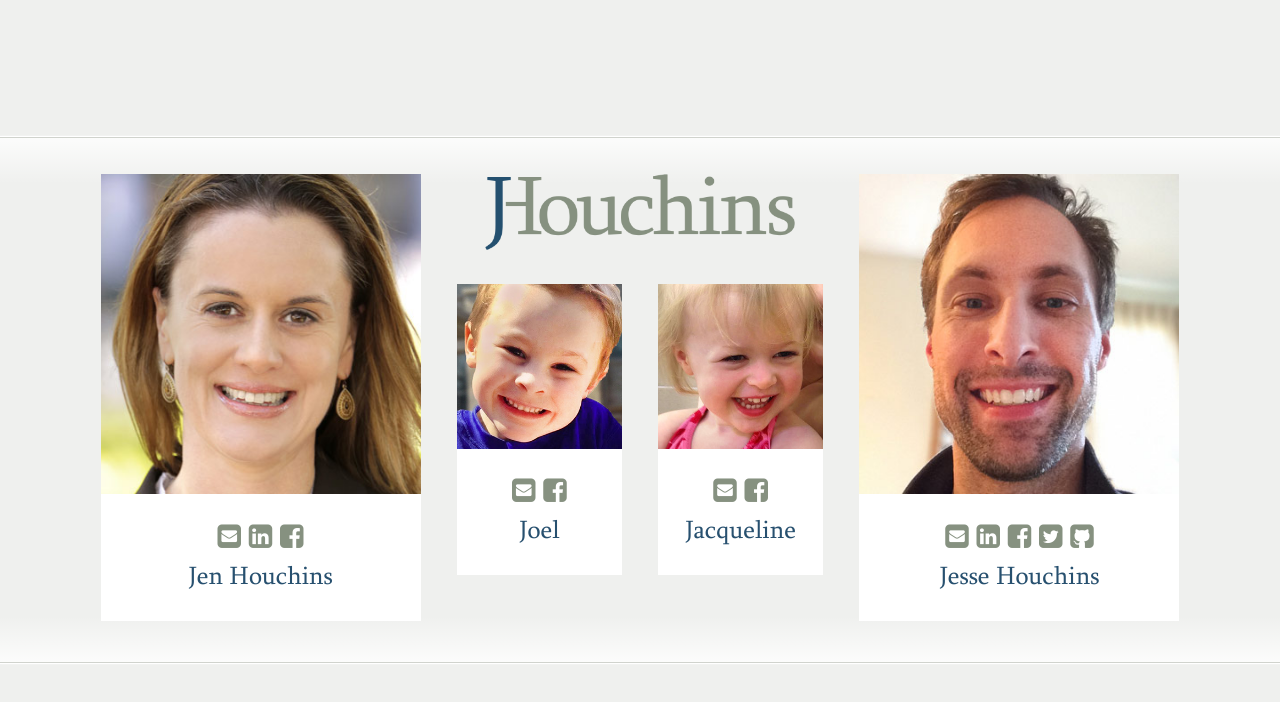
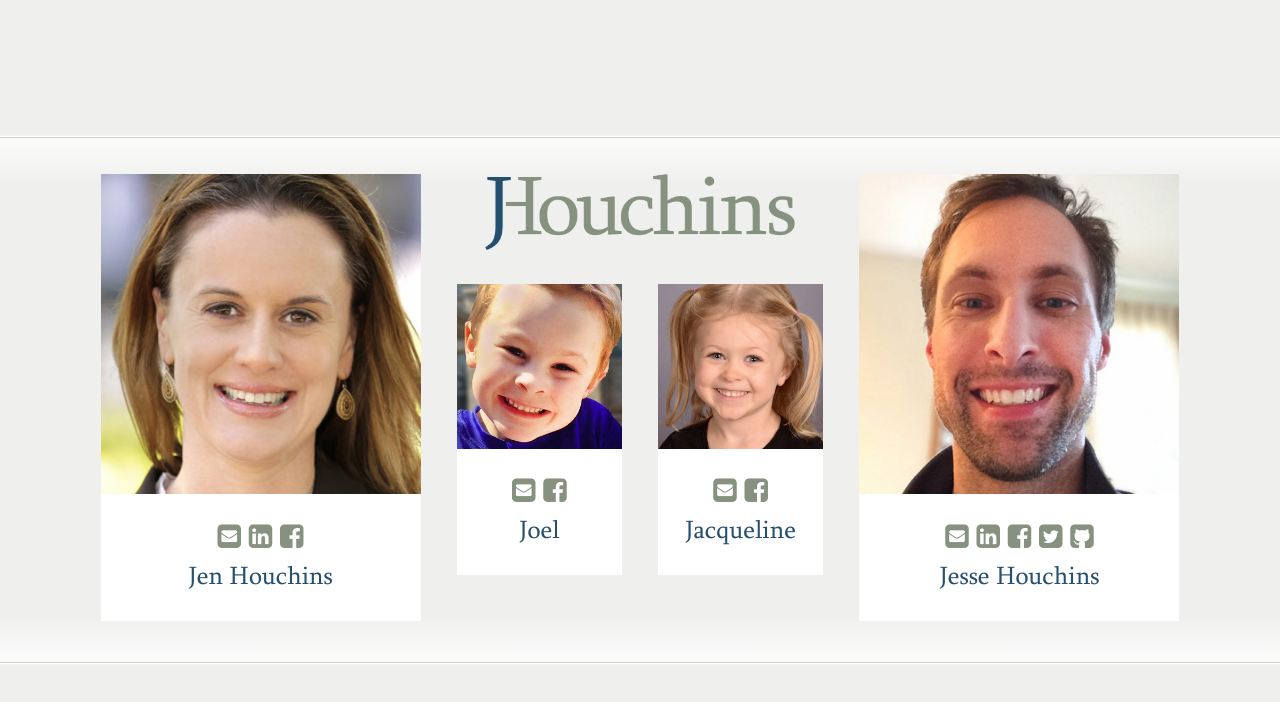
Before and after one commit to jessehouchins/houchins, a plain HTML site: page public_html/index.html in a window 1280 px wide. Drawn offline with nearby package versions, Linux system fonts and the light colour scheme; files whose address does not match are found by name.

Commit message:
update jacqueline

```diff
--- a/public_html/index.html
+++ b/public_html/index.html
@@ -73,7 +73,7 @@
         </div>
 
         <div class="jh-card jacqueline">
-          <img class="jh-photo" src="images/jacqueline.jpg" />
+          <img class="jh-photo" src="images/jacqueline2.jpg" />
           <h1 class="jh-name">Jacqueline</h1>
           <ul class="jh-links">
             <li><a class="fa fa-envelope-square" href="mailto:jacqueline@houchins.net"></a></li>
```
Also changed, not shown: public_html/images/jacqueline2.jpg (added).
